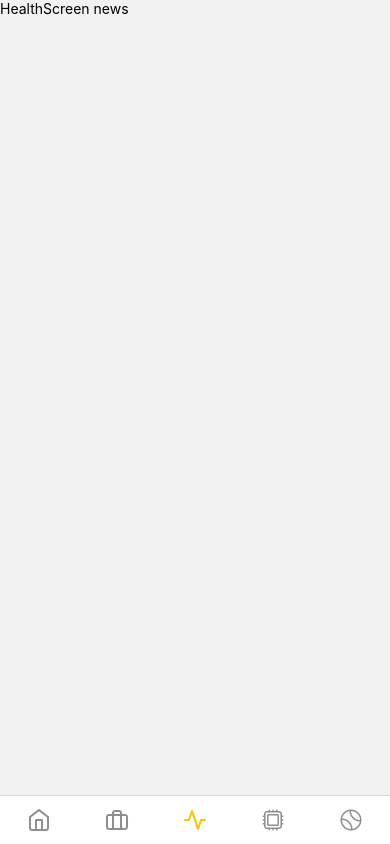
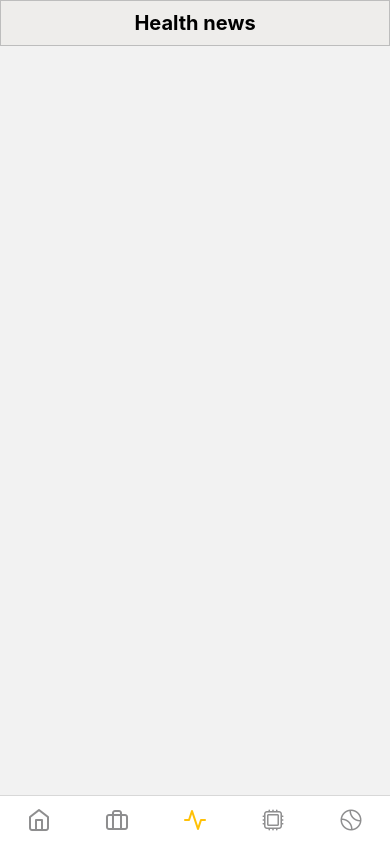
Before and after one commit to kabhinav577/react-native-news-app, a React Native app: screen /Health in a window 390 px wide. Built offline with nearby package versions, Linux system fonts and the light colour scheme.

Commit message:
feat: setting up nativebase in App

```diff
--- a/package.json
+++ b/package.json
@@ -16,12 +16,14 @@
     "@rneui/themed": "^4.0.0-rc.8",
     "expo": "~50.0.6",
     "expo-status-bar": "~1.11.1",
+    "native-base": "^3.4.28",
     "react": "18.2.0",
     "react-dom": "18.2.0",
     "react-native": "0.73.4",
     "react-native-safe-area-context": "^4.9.0",
     "react-native-screens": "^3.29.0",
-    "react-native-web": "~0.19.6"
+    "react-native-web": "~0.19.6",
+    "react-native-svg": "14.1.0"
   },
   "devDependencies": {
     "@babel/core": "^7.20.0"
--- a/screens/All.js
+++ b/screens/All.js
@@ -1,10 +1,26 @@
 import React from 'react';
-import { View, Text } from 'react-native';
+import { View, Text, StyleSheet } from 'react-native';
+
+const styles = StyleSheet.create({
+  container: {
+    textAlign: 'center',
+    padding: 10,
+    backgroundColor: '#EEEDEB',
+    border: '1px solid #bdbdbd',
+  },
+  text: {
+    fontSize: 20,
+    fontWeight: 'bold',
+    textAlign: 'center',
+  },
+});
 
 const All = () => {
   return (
     <View>
-      <Text>All News</Text>
+      <View style={styles.container}>
+        <Text style={styles.text}>All News</Text>
+      </View>
     </View>
   );
 };
--- a/screens/Business.js
+++ b/screens/Business.js
@@ -1,9 +1,24 @@
-import { Text, View } from 'react-native';
+import { View, Text, StyleSheet } from 'react-native';
 
+const styles = StyleSheet.create({
+  container: {
+    textAlign: 'center',
+    padding: 10,
+    backgroundColor: '#EEEDEB',
+    border: '1px solid #bdbdbd',
+  },
+  text: {
+    fontSize: 20,
+    fontWeight: 'bold',
+    textAlign: 'center',
+  },
+});
 const Business = () => {
   return (
     <View>
-      <Text>Business news</Text>
+      <View style={styles.container}>
+        <Text style={styles.text}>Business news</Text>
+      </View>
     </View>
   );
 };
--- a/screens/Health.js
+++ b/screens/Health.js
@@ -1,9 +1,24 @@
-import { View, Text } from 'react-native';
+import { View, Text, StyleSheet } from 'react-native';
 
+const styles = StyleSheet.create({
+  container: {
+    textAlign: 'center',
+    padding: 10,
+    backgroundColor: '#EEEDEB',
+    border: '1px solid #bdbdbd',
+  },
+  text: {
+    fontSize: 20,
+    fontWeight: 'bold',
+    textAlign: 'center',
+  },
+});
 const HealthScreen = () => {
   return (
     <View>
-      <Text>HealthScreen news</Text>
+      <View style={styles.container}>
+        <Text style={styles.text}>Health news</Text>
+      </View>
     </View>
   );
 };
--- a/screens/Sports.js
+++ b/screens/Sports.js
@@ -1,9 +1,24 @@
-import { Text, View } from 'react-native';
+import { View, Text, StyleSheet } from 'react-native';
 
+const styles = StyleSheet.create({
+  container: {
+    textAlign: 'center',
+    padding: 10,
+    backgroundColor: '#EEEDEB',
+    border: '1px solid #bdbdbd',
+  },
+  text: {
+    fontSize: 20,
+    fontWeight: 'bold',
+    textAlign: 'center',
+  },
+});
 const SportsScreen = () => {
   return (
     <View>
-      <Text>SportsScreen news</Text>
+      <View style={styles.container}>
+        <Text style={styles.text}>Sports news</Text>
+      </View>
     </View>
   );
 };
--- a/screens/Tech.js
+++ b/screens/Tech.js
@@ -1,8 +1,25 @@
-import { View, Text } from 'react-native';
+import { View, Text, StyleSheet } from 'react-native';
+
+const styles = StyleSheet.create({
+  container: {
+    textAlign: 'center',
+    padding: 10,
+    backgroundColor: '#EEEDEB',
+    border: '1px solid #bdbdbd',
+  },
+  text: {
+    fontSize: 20,
+    fontWeight: 'bold',
+    textAlign: 'center',
+  },
+});
+
 const TechScreen = () => {
   return (
     <View>
-      <Text>TechScreen news</Text>
+      <View style={styles.container}>
+        <Text style={styles.text}>Tech news</Text>
+      </View>
     </View>
   );
 };
```
Also changed, not shown: 1 other file (tests, documents, lock files or other folders).
